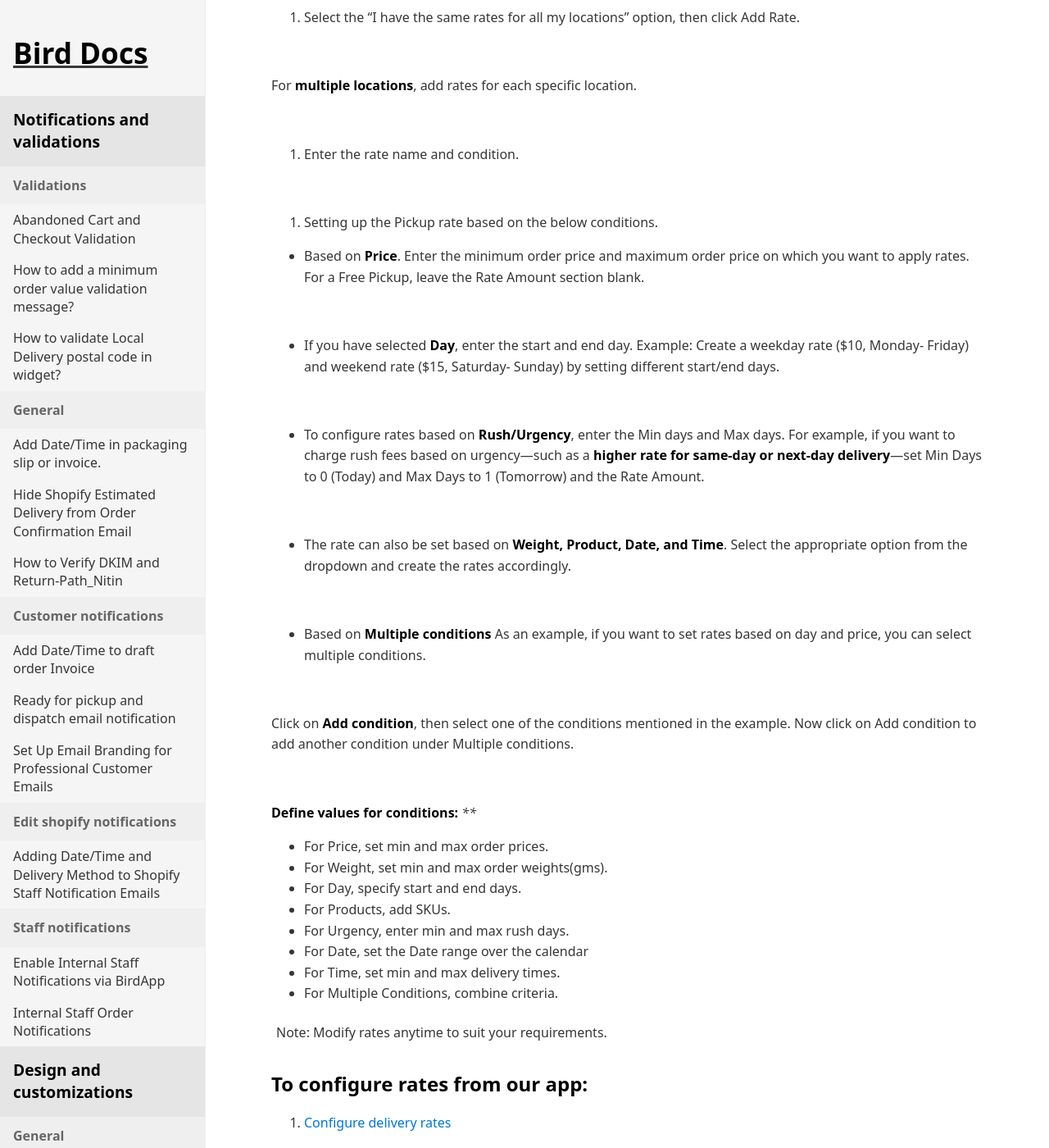
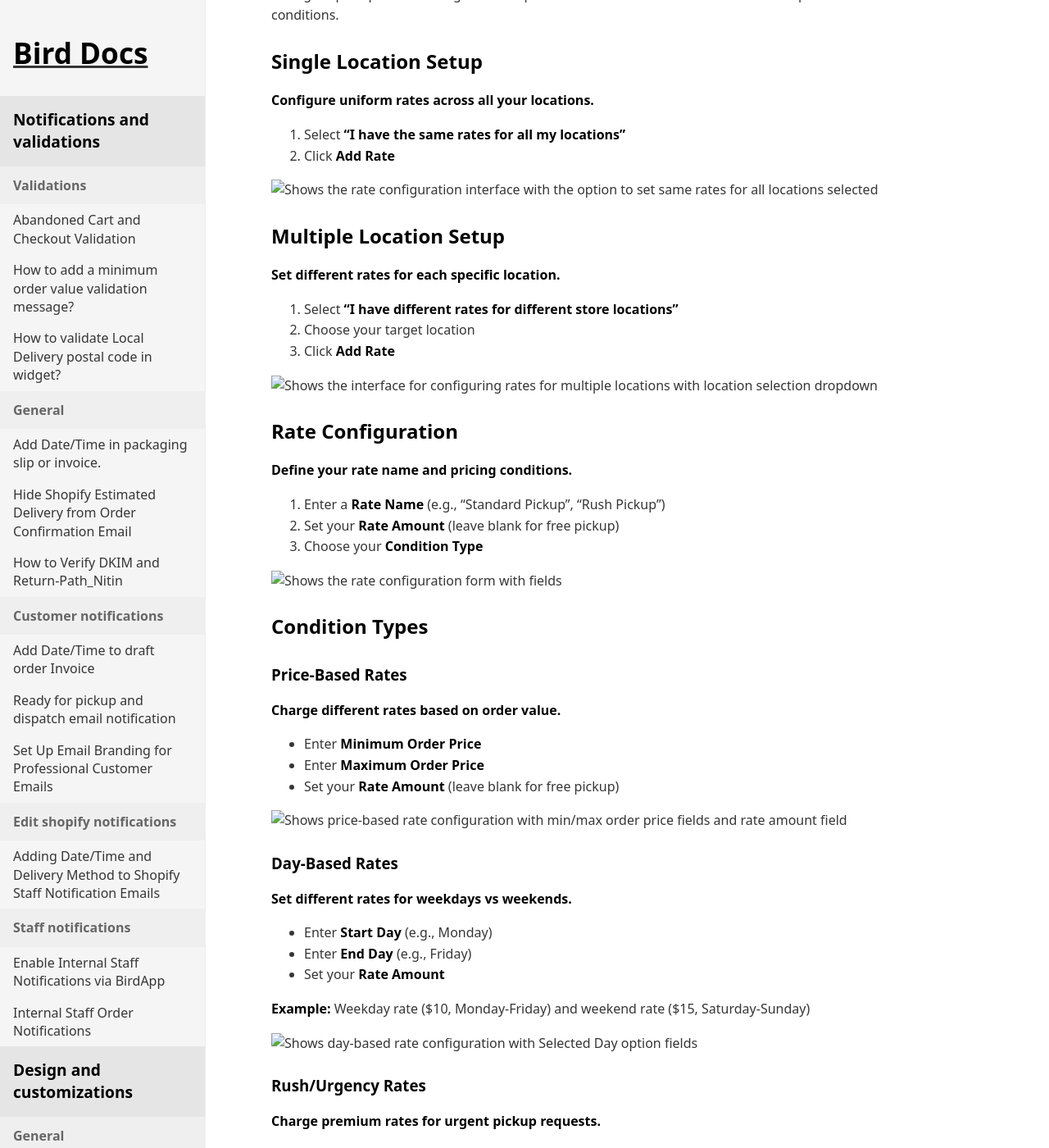
Before and after one commit to atinder/bird-docs, a Jekyll site: the page built from docs/rates/via-bird-app/configure-pickup-rates-013d9684-ffd5-43e9-ad37-d86b66b3cf1b.md, in a window 1280 px wide and 1400 px high, scrolled down 209 px. Shown: the whole window at 82% size. Built offline with Jekyll 4.4.1, drawn with Linux system fonts in a browser that asks for light colours; some of the changed text lies outside the part shown.

Commit message:
fix: configure-pickup-rates

```diff
--- a/docs/rates/via-bird-app/configure-pickup-rates-013d9684-ffd5-43e9-ad37-d86b66b3cf1b.md
+++ b/docs/rates/via-bird-app/configure-pickup-rates-013d9684-ffd5-43e9-ad37-d86b66b3cf1b.md
@@ -1,76 +1,128 @@
 ---
 id: 013d9684-ffd5-43e9-ad37-d86b66b3cf1b
-title: "Configure Pickup Rates"
+title: "Set Up Pickup Rates with Flexible Pricing Conditions"
 category: rates
 section: via-bird-app
 slug: configure-pickup-rates
 crisp_updated_at: 1747734692000
 crisp_url: https://help.birdchime.com/en-us/article/configure-pickup-rates-1n7gumb/
-description: ""
+description: "Learn how to set up pickup rates for single or multiple locations using Bird Pickup & Delivery app with flexible pricing conditions."
 ---
 
-You can configure the pickup rates for a single location and multiple locations.
+**Set up pickup rates that automatically apply based on order conditions like price, day, urgency, weight, or product type.**
 
-### How to Add Rates for a Single Location:
+Configure pickup rates for single or multiple store locations. Your rates can be free or paid based on various conditions.
 
-1. Select the "I have the same rates for all my locations" option, then click Add Rate.
+## Single Location Setup
 
-![](https://storage.crisp.chat/users/helpdesk/website/ca826b447482b000/screenshot-2025-01-14-175700_13kuovj.png)
+**Configure uniform rates across all your locations.**
 
-For **multiple locations**, add rates for each specific location.
+1. Select **"I have the same rates for all my locations"**
+2. Click **Add Rate**
 
-![](https://storage.crisp.chat/users/helpdesk/website/ca826b447482b000/screenshot-2025-01-14-175839_1kmmvms.png)
+![Shows the rate configuration interface with the option to set same rates for all locations selected](https://storage.crisp.chat/users/helpdesk/website/ca826b447482b000/screenshot-2025-01-14-175700_13kuovj.png)
 
-2. Enter the rate name and condition.
+## Multiple Location Setup
 
-![](https://storage.crisp.chat/users/helpdesk/website/ca826b447482b000/ratenamecondition_g2718c.png =600x600)
+**Set different rates for each specific location.**
 
-3. Setting up the Pickup rate based on the below conditions.
+1. Select **"I have different rates for different store locations"**
+2. Choose your target location
+3. Click **Add Rate**
 
-* Based on **Price**. Enter the minimum order price and maximum order price on which you want to apply rates. For a Free Pickup, leave the Rate Amount section blank.
+![Shows the interface for configuring rates for multiple locations with location selection dropdown](https://storage.crisp.chat/users/helpdesk/website/ca826b447482b000/screenshot-2025-01-14-175839_1kmmvms.png)
 
-![](https://storage.crisp.chat/users/helpdesk/website/ca826b447482b000/screenshot-2024-12-16-122439_1k5kf7c.png =600x415)
+## Rate Configuration
 
-* If you have selected **Day**, enter the start and end day.
-Example: Create a weekday rate ($10, Monday- Friday) and weekend rate ($15, Saturday- Sunday) by setting different start/end days.
+**Define your rate name and pricing conditions.**
 
-![](https://storage.crisp.chat/users/helpdesk/website/ca826b447482b000/screenshot-2024-12-16-122508_rzwl5n.png =600x410)
+1. Enter a **Rate Name** (e.g., "Standard Pickup", "Rush Pickup")
+2. Set your **Rate Amount** (leave blank for free pickup)
+3. Choose your **Condition Type**
 
-* To configure rates based on **Rush/Urgency**, enter the Min days and Max days.
-For example, if you want to charge rush fees based on urgency—such as a **higher rate for same-day or next-day delivery**—set Min Days to 0 (Today) and Max Days to 1 (Tomorrow) and the Rate Amount.
+![Shows the rate configuration form with fields](https://storage.crisp.chat/users/helpdesk/website/ca826b447482b000/ratenamecondition_g2718c.png =600x600)
 
-![](https://storage.crisp.chat/users/helpdesk/website/ca826b447482b000/screenshot-2024-12-16-122552_5va36d.png =600x409)
+## Condition Types
 
-* The rate can also be set based on **Weight, Product, Date, and Time**. Select the appropriate option from the dropdown and create the rates accordingly.
+### Price-Based Rates
 
-![](https://storage.crisp.chat/users/helpdesk/website/ca826b447482b000/image_1hv5x92.png)
+**Charge different rates based on order value.**
 
-* Based on **Multiple conditions** As an example, if you want to set rates based on day and price, you can select multiple conditions.
+- Enter **Minimum Order Price**
+- Enter **Maximum Order Price**
+- Set your **Rate Amount** (leave blank for free pickup)
 
-![](https://storage.crisp.chat/users/helpdesk/website/ca826b447482b000/screenshot-2024-12-16-122639_1vcvw6n.png =600x467)
+![Shows price-based rate configuration with min/max order price fields and rate amount field](https://storage.crisp.chat/users/helpdesk/website/ca826b447482b000/screenshot-2024-12-16-122439_1k5kf7c.png =600x415)
 
-Click on **Add condition**, then select one of the conditions mentioned in the example.
-Now click on Add condition to add another condition under Multiple conditions.
+### Day-Based Rates
 
-![](https://storage.crisp.chat/users/helpdesk/website/ca826b447482b000/screenshot-2024-12-16-122655_13ygahs.png =600x613)
+**Set different rates for weekdays vs weekends.**
 
-**Define values for conditions:**
-****
-* For Price, set min and max order prices.
-* For Weight, set min and max order weights(gms).
-* For Day, specify start and end days.
-* For Products, add SKUs.
-* For Urgency, enter min and max rush days.
-* For Date, set the Date range over the calendar
-* For Time, set min and max delivery times.
-* For Multiple Conditions, combine criteria.
+- Enter **Start Day** (e.g., Monday)
+- Enter **End Day** (e.g., Friday)
+- Set your **Rate Amount**
 
-| Note: Modify rates anytime to suit your requirements.
+**Example:** Weekday rate ($10, Monday-Friday) and weekend rate ($15, Saturday-Sunday)
 
-## To configure rates from our app:
+![Shows day-based rate configuration with Selected Day option fields](https://storage.crisp.chat/users/helpdesk/website/ca826b447482b000/screenshot-2024-12-16-122508_rzwl5n.png =600x410)
 
-1. [Configure delivery rates](https://help.birdchime.com/en-us/article/configure-delivery-rates-1xbrder/)
+### Rush/Urgency Rates
 
-2. [Configure shipping rates](https://help.birdchime.com/en-us/article/configure-shipping-rates-llsy16/)
+**Charge premium rates for urgent pickup requests.**
 
-3. [Rates Control](https://help.birdchime.com/en-us/article/rates-control-jjcrrp/)
+- Enter **Min Days** (0 for same-day)
+- Enter **Max Days** (1 for next-day)
+- Set your **Rate Amount**
+
+**Example:** Create separate rates for different urgency levels:
+
+**Rate 1 - Same-day pickup:** Min Days = 0, Max Days = 0, Rate = $20
+**Rate 2 - Next-day pickup:** Min Days = 1, Max Days = 1, Rate = $15
+
+*Note: Each rate condition applies to the entire range specified. Create separate rate entries with non-overlapping day ranges for different urgency levels.*
+
+![Shows urgency-based rate configuration with min/max days fields for rush pricing](https://storage.crisp.chat/users/helpdesk/website/ca826b447482b000/screenshot-2024-12-16-122552_5va36d.png)
+
+### Other Condition Types
+
+**Set rates based on weight, product, date, or time.**
+
+- **Weight:** Set minimum and maximum order weight in grams
+- **Product:** Add specific product SKUs
+- **Date:** Set date ranges on the calendar
+- **Time:** Set minimum and maximum pickup times
+
+![Dropdown menu with various condition types including weight, product, date, and time options](https://storage.crisp.chat/users/helpdesk/website/ca826b447482b000/image_1hv5x92.png)
+
+### Multiple Conditions
+
+**Combine multiple criteria for complex rate structures.**
+
+1. Click **Add Condition**
+2. Select your first condition type
+3. Click **Add Condition** again for additional criteria
+4. Define values for each condition
+
+![Shows multiple conditions interface with the ability to add multiple criteria for complex rate structures](https://storage.crisp.chat/users/helpdesk/website/ca826b447482b000/screenshot-2024-12-16-122639_1vcvw6n.png =600x467)
+
+![Shows the expanded multiple conditions form with multiple criteria fields visible](https://storage.crisp.chat/users/helpdesk/website/ca826b447482b000/screenshot-2024-12-16-122655_13ygahs.png =600x613)
+
+## Condition Value Guidelines
+
+**Set appropriate values for each condition type:**
+
+- **Price:** Minimum and maximum order prices
+- **Weight:** Minimum and maximum order weights (grams)
+- **Day:** Start and end days of the week
+- **Products:** Specific product SKUs
+- **Urgency:** Minimum and maximum rush days
+- **Date:** Calendar date ranges
+- **Time:** Minimum and maximum pickup times
+
+**That's it!** Your pickup rates are now configured and will automatically apply based on your conditions.
+
+## Related Articles
+
+- [Configure Delivery Rates](https://help.birdchime.com/en-us/article/configure-delivery-rates-1xbrder/)
+- [Configure Shipping Rates](https://help.birdchime.com/en-us/article/configure-shipping-rates-llsy16/)
+- [Rates Control](https://help.birdchime.com/en-us/article/rates-control-jjcrrp/)
```
